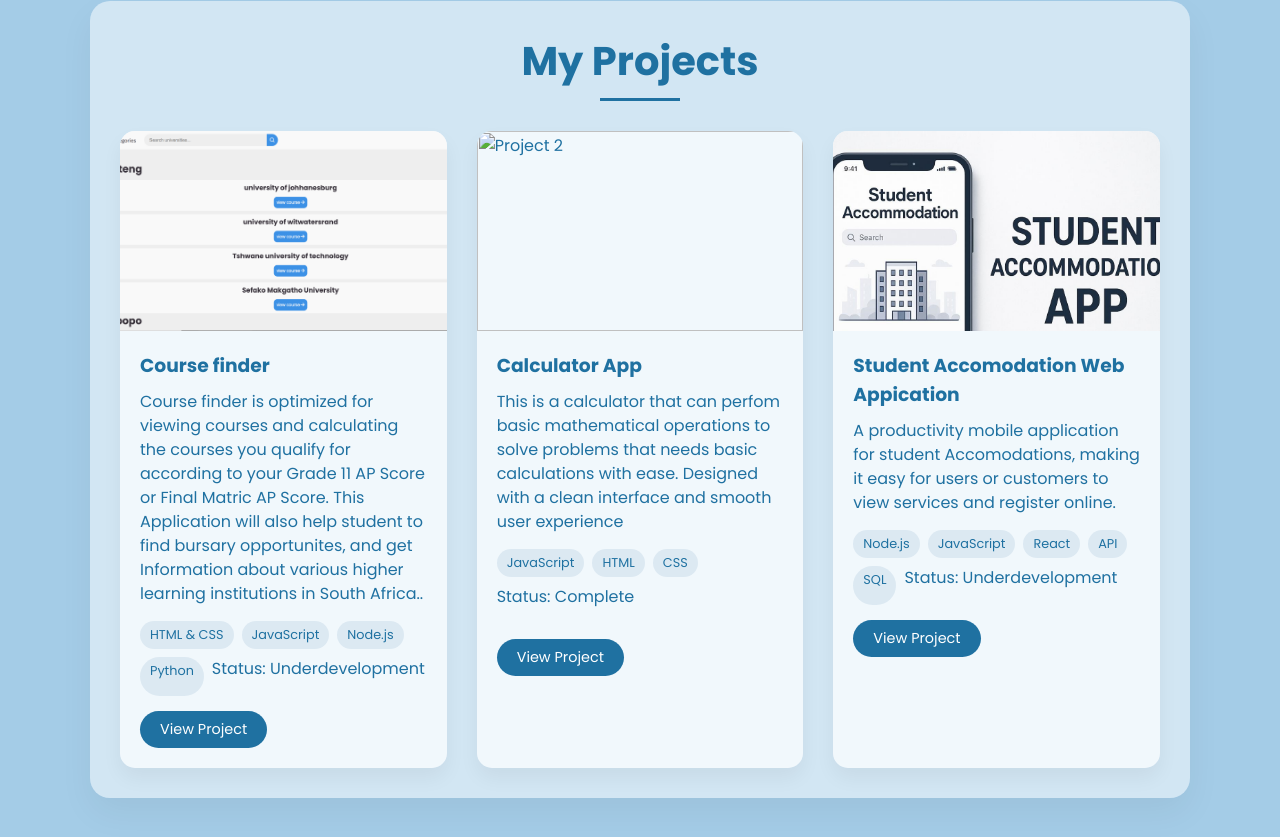
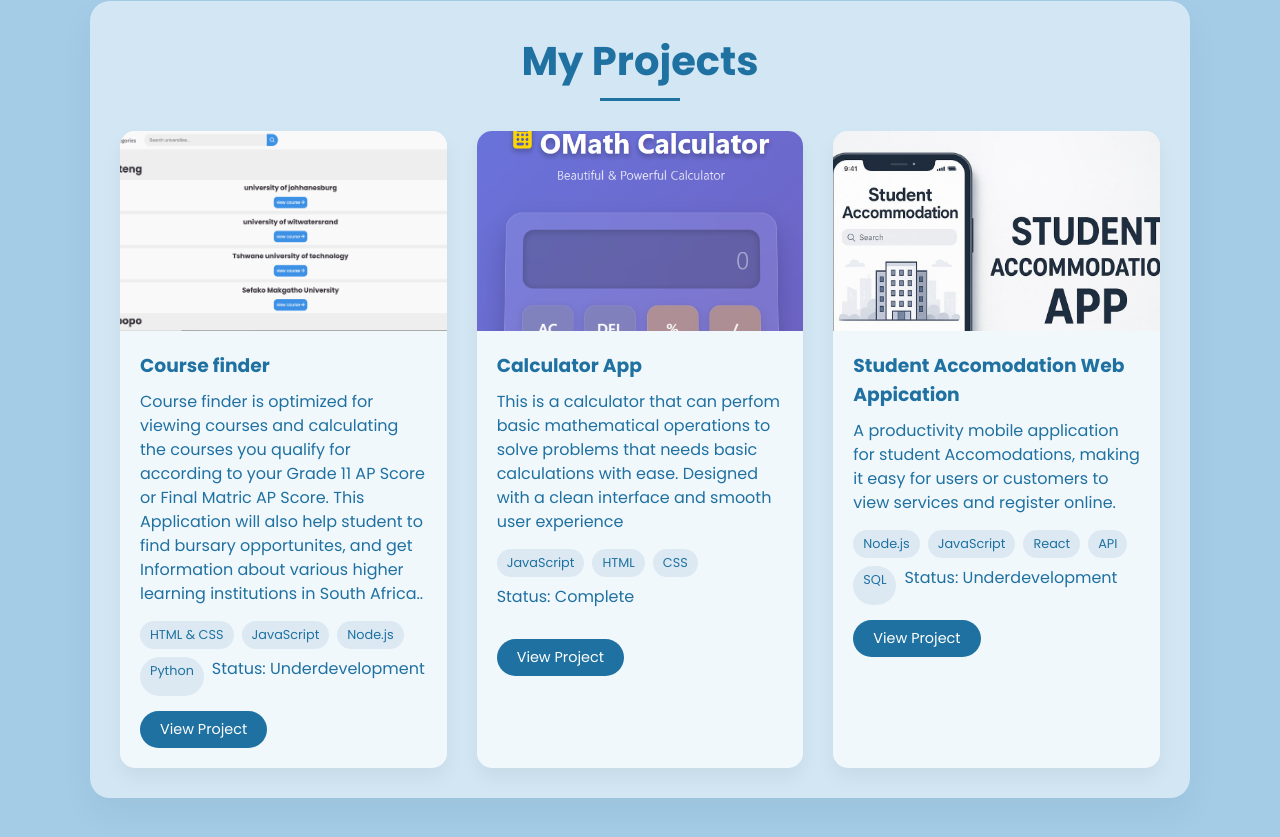
Before and after one commit to Ofentsefefe/my-personal-websiteV1.5, a plain HTML site: page index.html in a window 1280 px wide. Shown: the part 3998-4835 px from the top of the page. Drawn offline with Linux system fonts and the light colour scheme.

Commit message:
Update index.html
Fixing image redirect error

```diff
--- a/index.html
+++ b/index.html
@@ -243,7 +243,7 @@
               </div>
                 <div class="project-card">
                 <div class="project-image">
-                  <img src="src/images/CalculatorImage1.PNG" alt="Project 2">
+                  <img src="src/images/CalculatorImage1png.PNG" alt="Project 2">
                 </div>
                 <div class="project-info">
                   <h3>Calculator App</h3>
```
